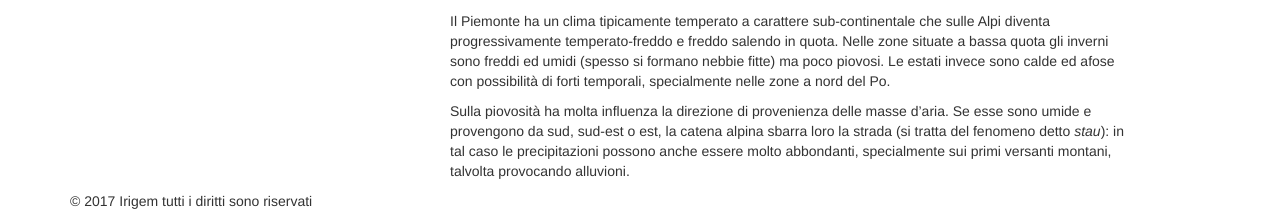
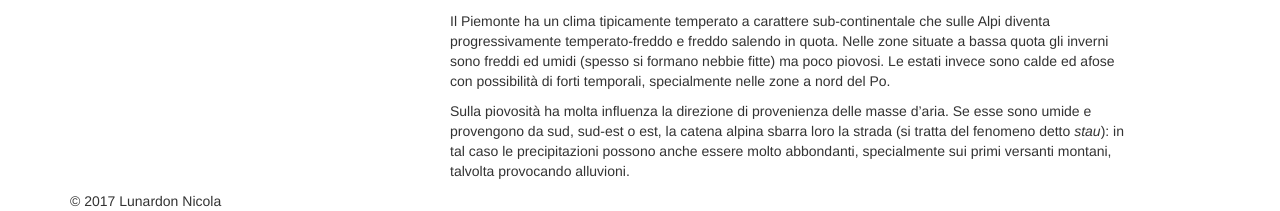
Before and after one commit to lunardonnicola/2A-esercitazione-piemonte-Lunardon, a PHP site: page /index.php in a window 1280 px wide; the page is wider, and only the part inside the window is pictured. Shown: the part 1133-1344 px from the top of that part. Run offline with PHP 8.4, Linux system fonts and the light colour scheme.

Commit message:
Update footer_2.php

```diff
--- a/footer_2.php
+++ b/footer_2.php
@@ -1,5 +1,5 @@
 				<footer>
-				&copy; 2017 Irigem  tutti i diritti sono riservati
+				&copy; 2017 Lunardon Nicola
 				</footer>
 			</div><!-- /.container -->
 		</div><!-- /.row -->
```
